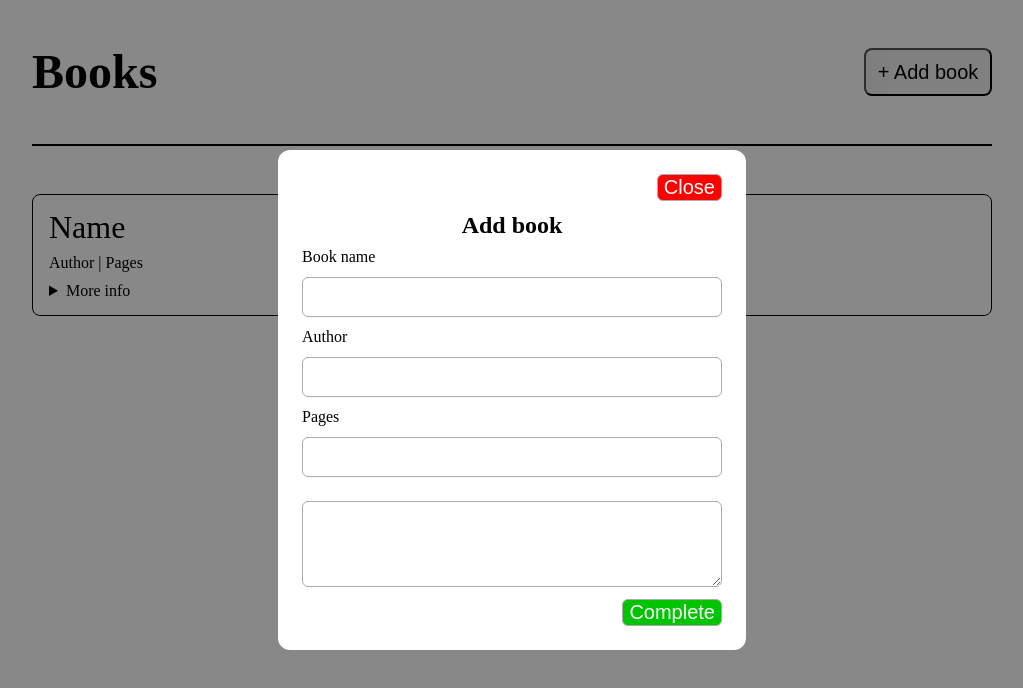
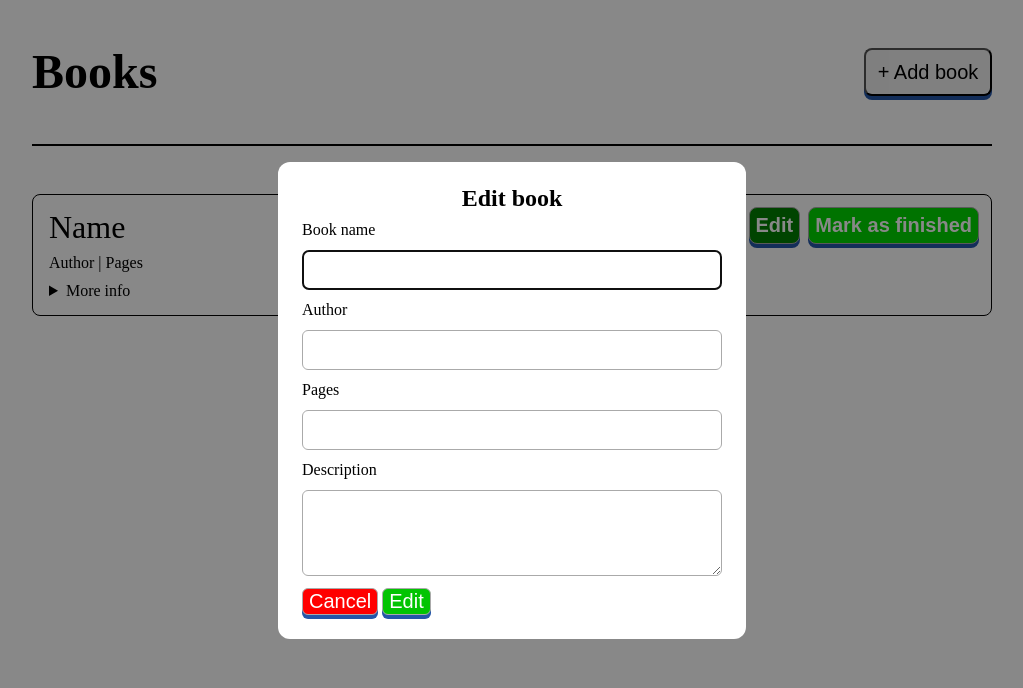
Before and after one commit to NgoTrgQuyen/TOP-Library, a plain HTML site: page index.html in a window 1280 px wide. Both pictures are taken after a click on the button "+ Add book". Shown: the whole page, without its empty margins (128-1151 px from the left). Drawn offline with Linux system fonts and the light colour scheme.

Commit message:
Add dialog for edit book Add buttons for editing book and mark book as finished

```diff
--- a/index.html
+++ b/index.html
@@ -25,14 +25,36 @@
                 <label for="pages">Pages</label>
                 <input id="pages" name="pages" type="number">
 
-                <label for="description"></label>
+                <label for="description">Description</label>
                 <textarea id="description" name="description" rows="4"></textarea>
 
                 <button class="complete-form">Complete</button>
             </form>
         </dialog>
+
+        <dialog id="edit-book-dialog" aria-labelledby="form-title">
+            <form method="dialog">
+                <h2 id="form-title">Edit book</h2>
+                <label for="name">Book name</label>
+                <input id="name" name="name" autocomplete="name" required>
+
+                <label for="author">Author</label>
+                <input id="author" name="author">
+
+                <label for="pages">Pages</label>
+                <input id="pages" name="pages" type="number">
+
+                <label for="description">Description</label>
+                <textarea id="description" name="description" rows="4"></textarea>
+
+                <div>
+                    <button class="cancel-edit">Cancel</button>
+                    <button class="edit-confirm">Edit</button>
+                </div>
+            </form>
+        </dialog>
         <script>
-            const dialog = document.querySelector("#add-book-dialog");
+            const dialog = document.querySelector("#edit-book-dialog");
 
             document.querySelector("#open-add-book-dialog").addEventListener("click", () => {
                 dialog.showModal();
@@ -55,6 +77,10 @@
                 <summary>More info</summary>
                 <p>hi</p>
             </details>
+            <div class="card-button">
+                <button class="edit-book">Edit</button>
+                <button class="read">Mark as finished</button>
+            </div>
         </div>
     </body>
 </html>
--- a/styles.css
+++ b/styles.css
@@ -55,6 +55,17 @@ table {
     --card-padding: 1rem;
 }
 
+button {
+    box-shadow: 0 4px 0 #2456a8;
+    cursor: pointer;
+    transition: box-shadow 0.08s, background 0.08s;
+}
+
+button:active {
+    box-shadow: 0 1px 0 #2456a8;
+    background: #2d689c;
+}
+
 .top-section {
     padding: 3rem var(--page-padding);
     display: flex;
@@ -86,6 +97,7 @@ table {
     flex-direction: column;
     justify-content: space-between;
     gap: 0.75rem;
+    position: relative;
 }
 
 .card-detail {
@@ -112,6 +124,30 @@ table {
     font-size: var(--normal-font-size);
     width: max-content;
     user-select: none;
+}
+
+.card-button {
+    position: absolute;
+    top: 12px;
+    right: 12px;
+    display: flex;
+    gap: 8px;
+}
+
+.edit-book,
+.read {
+    width: max-content;
+    font-size: 1.25rem;
+    font-weight: bold;
+    color: white;
+    background-color: green;
+    border: 1px solid #aaa;
+    border-radius: 8px;
+    padding: 6px;
+}
+
+.read {
+    background-color: rgb(0, 215, 0);
 }
 
 dialog {
@@ -147,7 +183,9 @@ textarea {
 }
 
 .close-form,
-.complete-form {
+.complete-form,
+.edit-confirm,
+.cancel-edit {
     width: max-content;
     font-size: 1.25rem;
     background-color: rgb(255, 0, 0);
@@ -157,7 +195,8 @@ textarea {
     justify-self: end;
 }
 
-.complete-form {
+.complete-form,
+.edit-confirm {
     background-color: rgb(2, 196, 2);
 }
 
```
